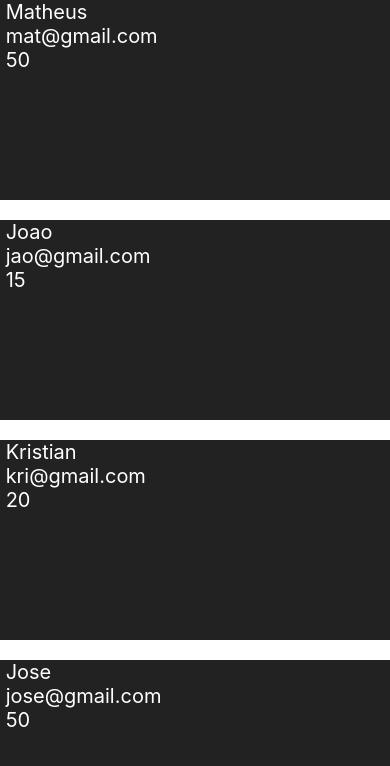
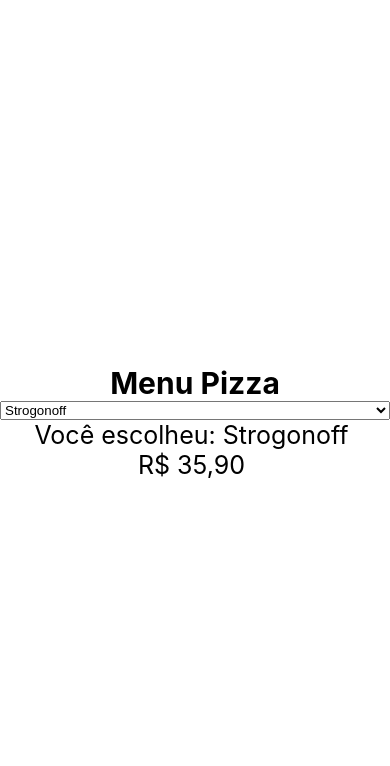
Before and after one commit to KristianKirschner/aprendizado-react-native, a React Native app: screen / in a window 390 px wide. Shown: the top 766 px of the page. Built offline with nearby package versions, Linux system fonts and the light colour scheme.

Commit message:
Componente: Picker

```diff
--- a/App.js
+++ b/App.js
@@ -1,40 +1,69 @@
+import { Picker } from "@react-native-picker/picker";
 import React, { Component } from "react";
-import { View, StyleSheet, FlatList, Text} from "react-native";
-import Pessoa from './src/Pessoa'
+import {View, StyleSheet, Text } from 'react-native'
 
-class App extends Component {
+export default class App extends Component{
   constructor(props){
     super(props)
     this.state = {
-      feed: [
-        {id: '1', nome: 'Matheus', idade: 50, email: 'mat@gmail.com'},
-        {id: '2', nome: 'Joao', idade: 15, email: 'jao@gmail.com'},
-        {id: '3', nome: 'Kristian', idade: 20, email: 'kri@gmail.com'},
-        {id: '4', nome: 'Jose', idade: 50, email: 'jose@gmail.com'},
-        {id: '5', nome: 'Ana', idade: 21, email: 'ana@gmail.com'},
-
+      pizza: 0,
+      pizzas: [
+        {key: 1, nome: 'Strogonoff', valor: 35.90},
+        {key: 2, nome: 'Calabresa', valor: 59.90},
+        {key: 3, nome: 'Quatro Queijos', valor: 35.90},
+        {key: 4, nome: 'Brigadeiro', valor: 45.90},
+        {key: 5, nome: 'Marguerita', valor: 40.90},
       ]
-
     }
   }
 
-  render() {
-    return (
-      <View style={styles.container}>
-        <FlatList
-        data={this.state.feed}
-        keyExtractor={(item) => item.id }
-        renderItem={ ({item}) => <Pessoa data={item} /> }
-        />
+
+  render(){
+
+    let pizzasItem = this.state.pizzas.map((v, k) => {
+      return <Picker.Item  key={k} value={k} label={v.nome} />
+    })
+
+    return(
+      <View style={styles.container} >
+
+        <Text style={styles.logo} >Menu Pizza</Text>
+
+        <Picker
+          selectedValue={this.state.pizza}
+          onValueChange={(itemValue, itemIndex) => this.setState({pizza: itemValue})}
+        >
+        {
+          pizzasItem
+        }
+
+        </Picker>
+
+        <Text style={styles.pizza} >Você escolheu: {this.state.pizzas[this.state.pizza].nome} </Text>
+        <Text style={styles.pizza} >R$ {this.state.pizzas[this.state.pizza].valor.toFixed(2).replace('.', ',')} </Text>
+
+
+
       </View>
-    );
+    )
   }
 }
 
 const styles = StyleSheet.create({
   container: {
-    flex: 1
+    flex: 1,
+    justifyContent: 'center'
+  },
+  logo: {
+    textAlign: 'center',
+    fontSize: 30,
+    fontWeight: 'bold'
+  },
+  pizza: {
+    textAlign: 'center',
+    fontSize: 25
   }
-})
 
-export default App;
+
+
+});
--- a/package.json
+++ b/package.json
@@ -10,9 +10,10 @@
     "test": "jest"
   },
   "dependencies": {
+    "@react-native-picker/picker": "^2.11.4",
+    "@react-native/new-app-screen": "0.84.1",
     "react": "19.2.3",
     "react-native": "0.84.1",
-    "@react-native/new-app-screen": "0.84.1",
     "react-native-safe-area-context": "^5.5.2"
   },
   "devDependencies": {
--- a/src/Pessoa/index.js
+++ /dev/null
@@ -1,29 +0,0 @@
-import React, { Component } from 'react';
-import { Text, View, StyleSheet} from 'react-native';
-
-class Pessoa extends Component {
-    render() {
-        return (
-            <View style={styles.areaPessoa} >
-                <Text style={styles.textoPessoa}> {this.props.data.nome} </Text>
-                <Text style={styles.textoPessoa}> {this.props.data.email} </Text>
-                <Text style={styles.textoPessoa}> {this.props.data.idade} </Text>
-            </View>
-        )
-    }
-}
-
-const styles = StyleSheet.create({
-    areaPessoa: {
-        backgroundColor: '#222',
-        height: 200,
-        marginBottom: 20
-    },
-    textoPessoa: {
-        color: 'white',
-        fontSize: 20
-    }
-
-})
-
-export default Pessoa;
--- a/tsconfig.json
+++ b/tsconfig.json
@@ -3,6 +3,6 @@
   "compilerOptions": {
     "types": ["jest"]
   },
-  "include": ["**/*.ts", "**/*.tsx"],
+  "include": ["**/*.ts", "**/*.tsx", "App.js"],
   "exclude": ["**/node_modules", "**/Pods"]
 }
```
Also changed, not shown: .eslintrc.js (added), 1 other file (tests, documents, lock files or other folders).
